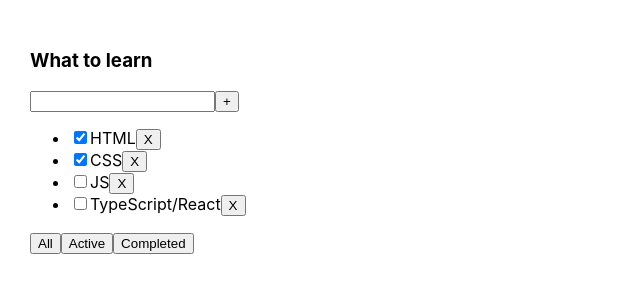
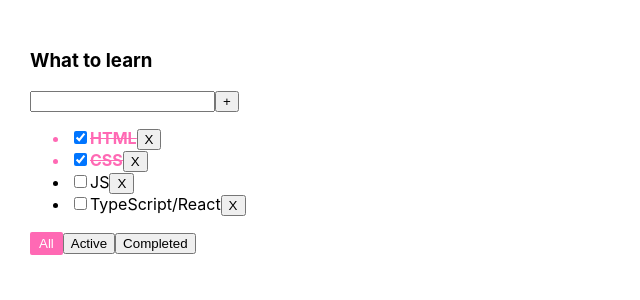
Before and after one commit to borisovya/toDoList, a React (Create React App) app: page / in a window 1280 px wide. Shown: the top 300 px of the page, without its empty margins (0-640 px from the left). Built offline with nearby package versions, Linux system fonts and the light colour scheme.

Commit message:
added condition rendering, fixed checkboxes

```diff
--- a/src/App.css
+++ b/src/App.css
@@ -6,3 +6,21 @@
 .App > div {
   margin-right: 50px;
 }
+
+.isDone {
+  color: hotpink;
+  font-weight: bold;
+  text-decoration: line-through;
+}
+
+.btn-active {
+  color: white;
+  background-color: hotpink;
+  border: 3px solid hotpink;
+  border-radius: 2px;
+}
+
+.error {
+  border: 2px solid hotpink;
+  outline: none;
+}
--- a/src/App.tsx
+++ b/src/App.tsx
@@ -16,7 +16,7 @@
     ])
 
 
-    const [filter, setFilter] = useState('all')
+    const [filter, setFilter] = useState<FilterValuesType>('all')
     let colander = tasks
     if (filter === 'Active') {
         colander = tasks.filter(el => el.isDone !== true)
@@ -33,8 +33,12 @@
         setTasks(tasks.filter(task => task.id !== taskID))
     }
 
-    const changeFilter = (filter: string) => {
+    const changeFilter = (filter: FilterValuesType) => {
         setFilter(filter)
+    }
+
+    const changeTaskStatus=(taskID: string, isDone: boolean)=>{
+        setTasks(tasks.map(t=>t.id===taskID ? {...t, isDone}: t))
     }
 
     return (
@@ -42,9 +46,11 @@
             <TodoList
                 title={todoListTitle}
                 tasks={colander}
+                filter={filter}
                 removeTask={removeTask}
                 changeFilter={changeFilter}
-                onClickAddTask={addTask} />
+                onClickAddTask={addTask}
+                changeTaskStatus={changeTaskStatus}/>
         </div>
     );
 }
--- a/src/TodoList.tsx
+++ b/src/TodoList.tsx
@@ -3,10 +3,12 @@
 
 type TodoListPropsType = {
     title: string
+    filter: FilterValuesType
     tasks: Array<TaskType>
     removeTask: (taskID: string) => void
     changeFilter: (filter: FilterValuesType) => void
     onClickAddTask: (title: string) => void
+    changeTaskStatus: (taskID: string, isDone: boolean)=> void
 }
 
 export type TaskType = {
@@ -18,32 +20,39 @@
 const TodoList: FC<TodoListPropsType> = (props: PropsWithChildren<TodoListPropsType>) => {
 
     const [title, setTitle] = useState<string>('')
-
-    const tasksItems = props.tasks.map((task: TaskType) => {
+    const [error, setError] = useState<boolean>(false)
+    const tasksItems =props.tasks.length ?
+        props.tasks.map((task: TaskType) => {
         return (
-            <li key={task.id}>
-                <input type="checkbox" checked={task.isDone}/>
-                <span>{task.title}</span>
+            <li key={task.id} className={task.isDone ? 'isDone': ''}>
+                <input
+                    onChange={(e)=>props.changeTaskStatus(task.id, e.currentTarget.checked)}
+                    type="checkbox"
+                    checked={task.isDone}
+                   />
+                <span className={task.isDone ? 'isDone': ''}>{task.title}</span>
                 <button onClick={() => props.removeTask(task.id)}>X</button>
             </li>
         )
     })
+        : <span>Task list is empty!</span>
 
     const onClickAddTask = () => {
-        title && props.onClickAddTask(title)
+        const trimSpaces = title.trim()
+        if(trimSpaces) {
+            props.onClickAddTask(trimSpaces)
+        } else {
+            setError(true)
+        }
         setTitle('')
     }
 
     const onKeyDownAddTask = (e: KeyboardEvent<HTMLInputElement>) => e.key === 'Enter' && onClickAddTask()
 
-    const onChangeSetTitle = (e: ChangeEvent<HTMLInputElement>) => setTitle(e.currentTarget.value)
-
-    // const onClickSetFilterAll = () => props.changeFilter('all')
-    // const onClickSetFilterActive = () => props.changeFilter('Active')
-    // const onClickSetFilterCompleted = () => props.changeFilter('Completed')
-
-    // const onClickSetFilterCreatorAlt = (filter: FilterValuesType)  => () => props.changeFilter(filter)
-
+    const onChangeSetTitle = (e: ChangeEvent<HTMLInputElement>) => {
+        error && setError((false))
+        setTitle(e.currentTarget.value)
+    }
 
     const onClickSetFilterCreator = (filter: FilterValuesType)  => {
         return ()=> props.changeFilter(filter)
@@ -54,19 +63,26 @@
             <h3>{props.title}</h3>
             <div>
                 <input
+                    className={error ? 'error': ''}
                     value={title}
                     onChange={onChangeSetTitle}
                     onKeyDown={onKeyDownAddTask}
                 />
                 <button onClick={onClickAddTask}>+</button>
+                {error && <div style={{color:'hotpink'}}>You have to type up something!</div>}
             </div>
             <ul>
-                {tasksItems}
+                { tasksItems }
             </ul>
             <div>
-                <button onClick={onClickSetFilterCreator('all')}>All</button>
-                <button onClick={onClickSetFilterCreator('Active')}>Active</button>
-                <button onClick={onClickSetFilterCreator('Completed')}>Completed</button>
+                <button className={props.filter==='all' ? 'btn-active': ''}
+                        onClick={onClickSetFilterCreator('all')}>All</button>
+
+                <button className={props.filter==='Active' ? 'btn-active': ''}
+                        onClick={onClickSetFilterCreator('Active')}>Active</button>
+
+                <button className={props.filter==='Completed' ? 'btn-active': ''}
+                    onClick={onClickSetFilterCreator('Completed')}>Completed</button>
             </div>
         </div>
     );
```
